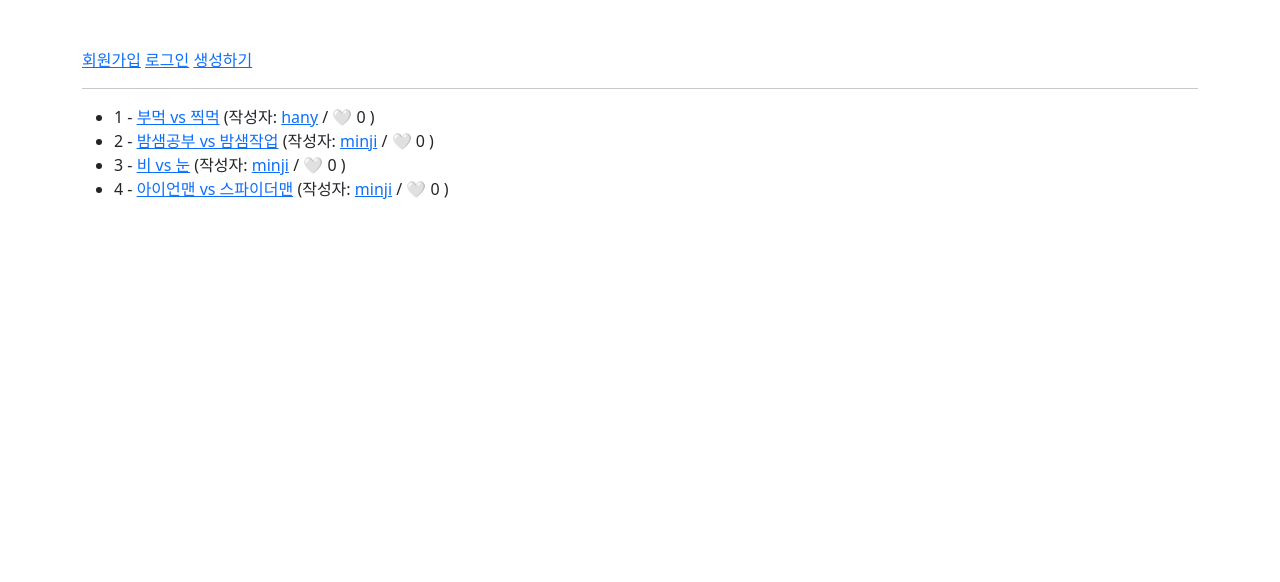
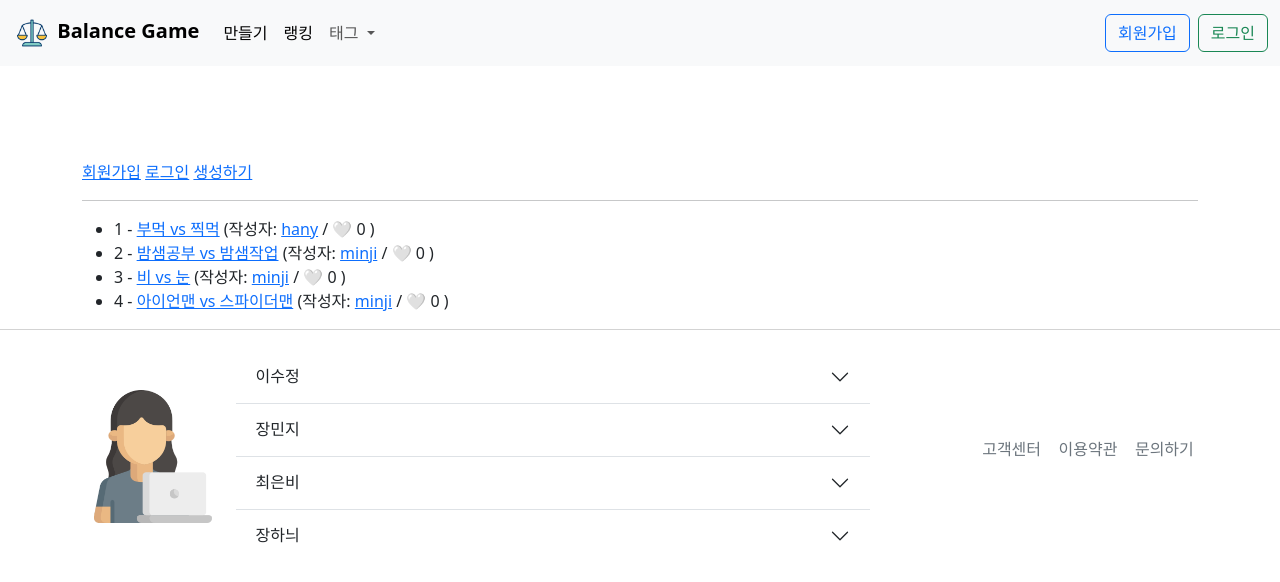
Before and after one commit to Shureeshu/balance_6, a Django app: page /posts/ in a window 1280 px wide. Shown: the top 582 px of the page. Run offline with Django 3.2, Linux system fonts and the light colour scheme; data comes from the database, SQL or seed files in the repository.

Commit message:
[ADD] navbar, footer

```diff
--- /dev/null
+++ b/static/style/style.css
@@ -0,0 +1,19 @@
+#logo {
+  height: 2.5rem;
+}
+
+#github-logo {
+  height: 3rem;
+}
+
+/* #dev-logo {
+  height: 3rem;
+} */
+
+
+footer {
+  display: flex;
+  justify-content: center;
+  padding: 5px;
+  border-top: 1px lightgray solid;
+}
--- a/templates/base.html
+++ b/templates/base.html
@@ -1,4 +1,4 @@
-
+{% load static %}
 <!doctype html>
 <html lang="en">
   <head>
@@ -6,16 +6,20 @@
     <meta name="viewport" content="width=device-width, initial-scale=1">
     <title>Balence Game</title>
     <link href="https://cdn.jsdelivr.net/npm/bootstrap@5.3.0-alpha3/dist/css/bootstrap.min.css" rel="stylesheet" integrity="sha384-KK94CHFLLe+nY2dmCWGMq91rCGa5gtU4mk92HdvYe+M/SXH301p5ILy+dN9+nJOZ" crossorigin="anonymous">
+    <link rel="stylesheet" href="{% static 'style/style.css' %}">
+    <link rel="stylesheet" href="https://cdn.jsdelivr.net/npm/bootstrap-icons@1.10.4/font/bootstrap-icons.css">
     <style>
       {% block style %}
       {% endblock style %}
     </style>
   </head>
   <body>
-    <div class="container mt-5">
+    {% include 'nav.html' %}
+    <div class="container" style="padding-top: 10rem;">
       {% block content %}
       {% endblock content %}
     </div>
+    {% include 'footer.html' %}
     <script src="https://cdn.jsdelivr.net/npm/axios/dist/axios.min.js"></script>
       {% block script %}
       {% endblock script %}
--- /dev/null
+++ b/templates/footer.html
@@ -0,0 +1,103 @@
+{% load static %}
+<footer>
+  {% comment %} <div class="container">
+    <div class="row"> {% endcomment %}
+  <div class="col-8 card border-0 me-5" style="max-width: 800px;">
+    <div class="row g-0">
+      <div class="col-md-2 d-flex justify-content-center align-items-center">
+        <img id="dev-logo" src="{% static 'dev.png' %}" alt="개발자" class="img-fluid rounded-start">
+      </div>
+      <div class="col-md-10">
+        <div class="card-body">
+          <div class="accordion accordion-flush col" id="accordionFlushExample">
+            <div class="accordion-item">
+              <h2 class="accordion-header">
+                <button class="accordion-button collapsed" type="button" data-bs-toggle="collapse" data-bs-target="#flush-collapseOne" aria-expanded="false" aria-controls="flush-collapseOne">
+                  이수정
+                </button>
+              </h2>
+              <div id="flush-collapseOne" class="accordion-collapse collapse" data-bs-parent="#accordionFlushExample">
+                <div class="accordion-body row">
+                  <div class="col-4">
+                    <img src="#" alt="">
+                  </div>
+                  <div class="col-8">
+                    <h3>이수정</h3>
+                    <hr>
+                    <p>하고 싶은 말 적기</p>
+                    <p><a href="#"><img id="github-logo" src="{% static 'github.png' %}" alt="깃헙"></a></p>
+                  </div>
+                </div>
+              </div>
+            </div>
+            <div class="accordion-item">
+              <h2 class="accordion-header">
+                <button class="accordion-button collapsed" type="button" data-bs-toggle="collapse" data-bs-target="#flush-collapseTwo" aria-expanded="false" aria-controls="flush-collapseTwo">
+                  장민지
+                </button>
+              </h2>
+              <div id="flush-collapseTwo" class="accordion-collapse collapse" data-bs-parent="#accordionFlushExample">
+                <div class="accordion-body row">
+                  <div class="col-4">
+                    <img src="#" alt="">
+                  </div>
+                  <div class="col-8">
+                    <h3>장민지</h3>
+                    <hr>
+                    <p>하고 싶은 말 적기</p>
+                    <p><a href="#"><img id="github-logo" src="{% static 'github.png' %}" alt="깃헙"></a></p>
+                  </div>
+                </div>
+              </div>
+            </div>
+            <div class="accordion-item">
+              <h2 class="accordion-header">
+                <button class="accordion-button collapsed" type="button" data-bs-toggle="collapse" data-bs-target="#flush-collapseThree" aria-expanded="false" aria-controls="flush-collapseThree">
+                  최은비
+                </button>
+              </h2>
+              <div id="flush-collapseThree" class="accordion-collapse collapse" data-bs-parent="#accordionFlushExample">
+                <div class="accordion-body row">
+                  <div class="col-4">
+                    <img src="#" alt="">
+                  </div>
+                  <div class="col-8">
+                    <h3>최은비</h3>
+                    <hr>
+                    <p>하고 싶은 말 적기</p>
+                    <p><a href="#"><img id="github-logo" src="{% static 'github.png' %}" alt="깃헙"></a></p>
+                  </div>
+                </div>
+              </div>
+            </div>
+            <div class="accordion-item">
+              <h2 class="accordion-header">
+                <button class="accordion-button collapsed" type="button" data-bs-toggle="collapse" data-bs-target="#flush-collapseFour" aria-expanded="false" aria-controls="flush-collapseTwo">
+                  장하늬
+                </button>
+              </h2>
+              <div id="flush-collapseFour" class="accordion-collapse collapse" data-bs-parent="#accordionFlushExample">
+                <div class="accordion-body row">
+                  <div class="col-4">
+                    <img src="#" alt="">
+                  </div>
+                  <div class="col-8">
+                    <h3>장하늬</h3>
+                    <hr>
+                    <p>하고 싶은 말 적기</p>
+                    <p><a href="#"><img id="github-logo" src="{% static 'github.png' %}" alt="깃헙"></a></p>
+                  </div>
+                </div>
+              </div>
+            </div>
+          </div>
+        </div>
+      </div>
+    </div>
+  </div>
+  <div class="col-2 d-flex justify-content-between align-items-center ms-5">
+    <p><a class="link-secondary text-decoration-none" href="#">고객센터</a></p>
+    <p><a class="link-secondary text-decoration-none" href="#">이용약관</a></p>
+    <p><a class="link-secondary text-decoration-none" href="#">문의하기</a></p>
+  </div>
+</footer>
--- a/templates/nav.html
+++ b/templates/nav.html
@@ -0,0 +1,45 @@
+{% load static %}
+
+<nav class="fixed-top navbar navbar-expand-lg bg-body-tertiary">
+  <div class="container-fluid">
+    <a class="navbar-brand fw-bold" href="{% url 'posts:index' %}">
+      <img id="logo" src="{% static 'logo.png' %}" alt="로고">
+      Balance Game
+    </a>
+    <button class="navbar-toggler" type="button" data-bs-toggle="collapse" data-bs-target="#navbarSupportedContent" aria-controls="navbarSupportedContent" aria-expanded="false" aria-label="Toggle navigation">
+      <span class="navbar-toggler-icon"></span>
+    </button>
+    <div class="collapse navbar-collapse" id="navbarSupportedContent">
+      <ul class="navbar-nav me-auto mb-2 mb-lg-0">
+        <li class="nav-item">
+          <a class="nav-link active" aria-current="page" href="{% url 'posts:create' %}">만들기</a>
+        </li>
+        <li class="nav-item">
+          <a class="nav-link active" aria-current="page" href="#">랭킹</a>
+        </li>
+        <li class="nav-item dropdown">
+          <a class="nav-link dropdown-toggle" href="#" role="button" data-bs-toggle="dropdown" aria-expanded="false">
+            태그
+          </a>
+          <ul class="dropdown-menu">
+            <li><a class="dropdown-item" href="#">음식</a></li>
+            <li><a class="dropdown-item" href="#">생존</a></li>
+            <li><a class="dropdown-item" href="#">상황</a></li>
+          </ul>
+        </li>
+      </ul>
+      <div class="d-flex">
+        {% if request.user.is_authenticated %}
+          <a class="btn fw-bold text-black" href="{% url 'accounts:profile' user.username %}">{{ user }}님</a>
+          <form action="{% url 'accounts:logout' %}" method="POST">
+            {% csrf_token %}
+            <input class="form-control me-2 btn btn-outline-danger" type="submit" value="로그아웃">
+          </form>
+          {% else %}
+            <a class="btn btn-outline-primary me-2" href="{% url 'accounts:signup' %}">회원가입</a>
+            <a class="btn btn-outline-success" href="{% url 'accounts:login' %}">로그인</a>
+          {% endif %}
+      </div>
+    </div>
+  </div>
+</nav>
```
Also changed, not shown: static/dev.png (added), static/github.png (added), static/logo.png (added).
